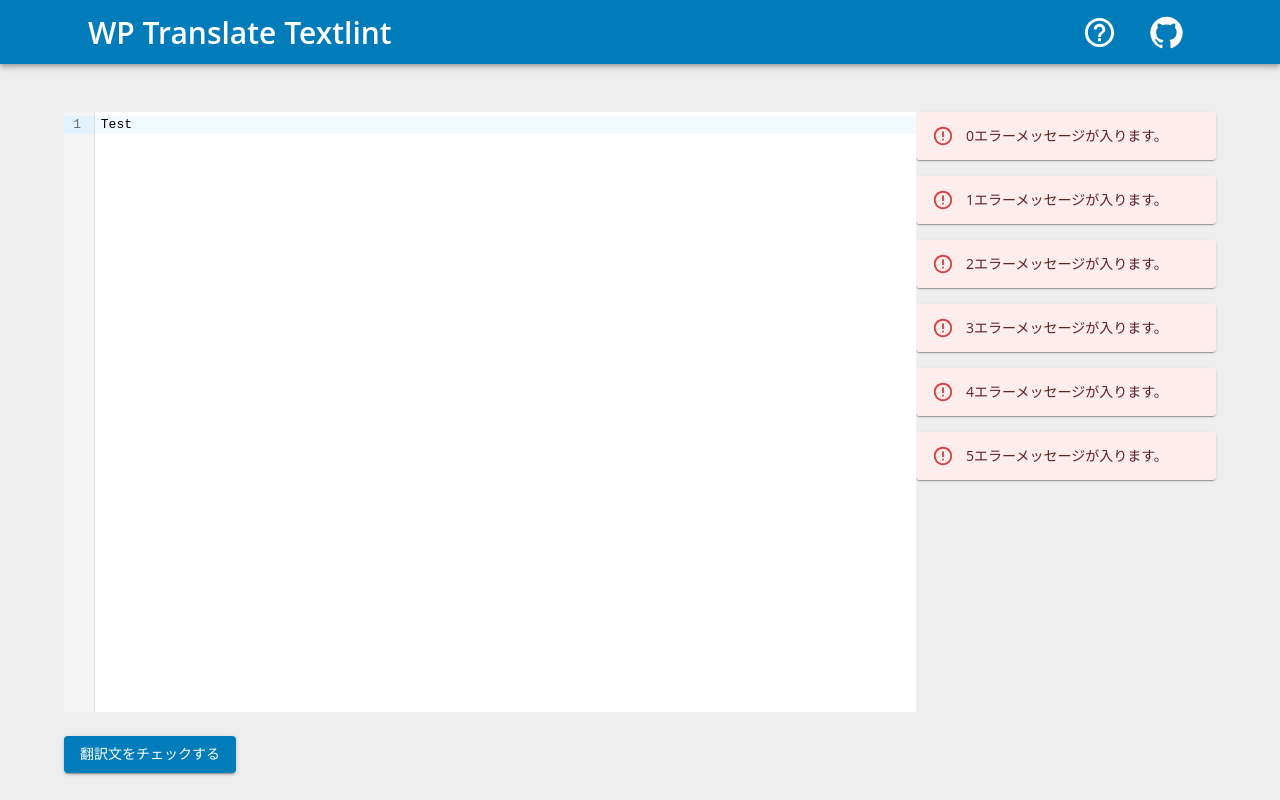
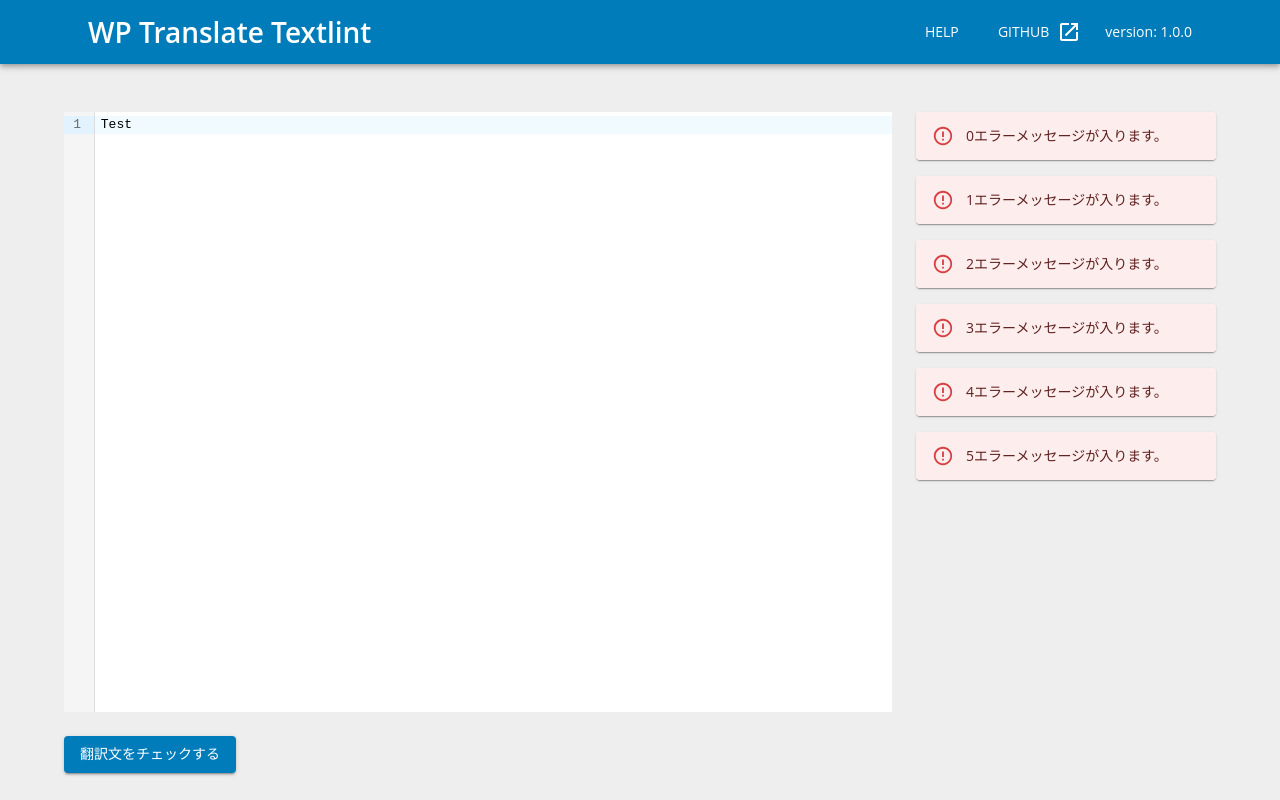
Before and after one commit to t-hamano/wp-translate-textlint, a React (Create React App) app: page / in a window 1280 px wide. Built offline with nearby package versions, Linux system fonts and the light colour scheme; the HTML template or start-up script is replaced by a standard one.

Commit message:
レイアウト調整

```diff
--- a/src/App.tsx
+++ b/src/App.tsx
@@ -28,7 +28,7 @@
 					<Box sx={ { flex: 1 } }>
 						<CodeEditor />
 					</Box>
-					<Box sx={ { width: 300 } }>
+					<Box sx={ { width: 300, ml: 3 } }>
 						<TextLintError />
 					</Box>
 				</Box>
--- a/src/components/HeaderNav.tsx
+++ b/src/components/HeaderNav.tsx
@@ -2,14 +2,14 @@
  * External dependencies
  */
 import { useState } from 'react';
-import { IconButton, Link, Modal, Stack, Tooltip, Typography } from '@mui/material';
-import GitHubIcon from '@mui/icons-material/GitHub';
-import HelpOutlineIcon from '@mui/icons-material/HelpOutline';
+import { Button, Link, Modal, Stack, Typography } from '@mui/material';
+import OpenInNewIcon from '@mui/icons-material/OpenInNew';
 
 /**
  * Internal dependencies
  */
 import { githubRepoUrl } from '../constants';
+import packageJson from '../../package.json';
 
 const modalStyle = ( theme: any ) => ( {
 	position: 'absolute',
@@ -32,19 +32,19 @@
 
 	return (
 		<>
-			<Stack direction="row" spacing={ 2 }>
-				<Tooltip title="ヘルプ">
-					<IconButton sx={ { color: '#fff' } } onClick={ handleHelpOpen }>
-						<HelpOutlineIcon fontSize="large" />
-					</IconButton>
-				</Tooltip>
-				<Tooltip title="GitHubリポジトリを見る">
-					<Link href={ githubRepoUrl } target="_blank">
-						<IconButton sx={ { color: '#fff' } }>
-							<GitHubIcon fontSize="large" />
-						</IconButton>
-					</Link>
-				</Tooltip>
+			<Stack direction="row" alignItems="center" spacing={ 2 }>
+				<Button color="inherit" onClick={ handleHelpOpen }>
+					HELP
+				</Button>
+				<Link color="inherit" underline="none" href={ githubRepoUrl } target="_blank">
+					<Button color="inherit">
+						GitHuB
+						<OpenInNewIcon sx={ { ml: 1 } } />
+					</Button>
+				</Link>
+				{ packageJson.version && (
+					<Typography variant="caption">{ `version: ${ packageJson.version }` }</Typography>
+				) }
 			</Stack>
 			<Modal
 				open={ isHelpOpen }
--- a/src/components/TextLintError.tsx
+++ b/src/components/TextLintError.tsx
@@ -5,6 +5,7 @@
 
 const TextLintError = () => {
 	return (
+		<>
 			<Stack spacing={ 2 }>
 				{ [ 0, 1, 2, 3, 4, 5 ].map( ( item, index ) => (
 					<Card key={ index }>
@@ -12,6 +13,7 @@
 					</Card>
 				) ) }
 			</Stack>
+		</>
 	);
 };
 
--- a/src/constants.ts
+++ b/src/constants.ts
@@ -6,12 +6,19 @@
 	typography: {
 		fontFamily: '"Open Sans", sans-serif',
 		h1: {
-			fontSize: 30,
+			fontSize: 28,
 			fontWeight: 600,
 		},
 		h2: {
-			fontSize: 24,
+			fontSize: 20,
 			fontWeight: 600,
+		},
+		h3: {
+			fontSize: 18,
+			fontWeight: 600,
+		},
+		caption: {
+			fontSize: 14,
 		},
 	},
 	palette: {
```
Also changed, not shown: 1 other file (tests, documents, lock files or other folders). Lines whose indentation alone changed are shown as unchanged.
